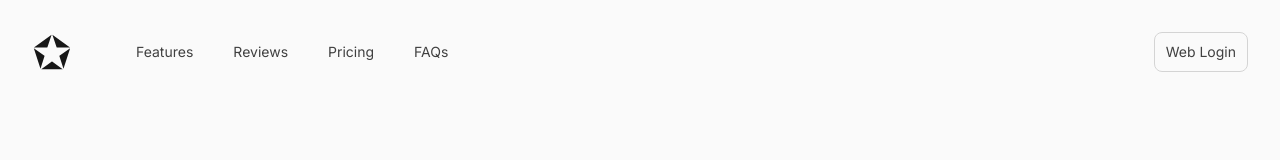
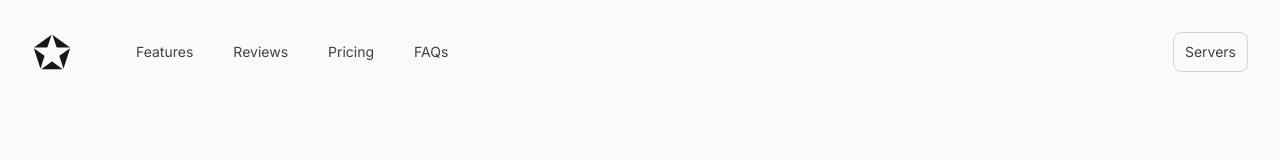
Before and after one commit to efael/website, a Next.js app: page / in a window 1280 px wide. Shown: the top 160 px of the page. Built offline with nearby package versions, Linux system fonts and the light colour scheme.

Commit message:
chore: change name of button at servers

```diff
--- a/src/components/Header.tsx
+++ b/src/components/Header.tsx
@@ -133,7 +133,7 @@ export function Header() {
             </Popover>
             <div className="flex items-center gap-6 max-lg:hidden">
               <Button href="/login" variant="outline">
-                Web Login
+                Servers
               </Button>
               {/* <Button href="#">Download</Button> */}
             </div>
```
